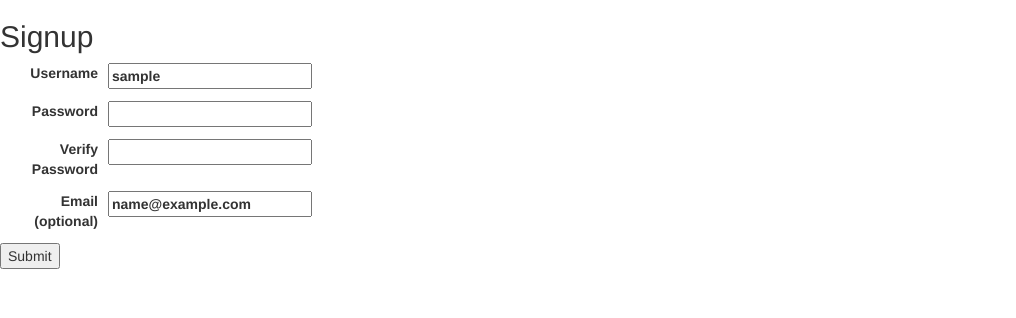
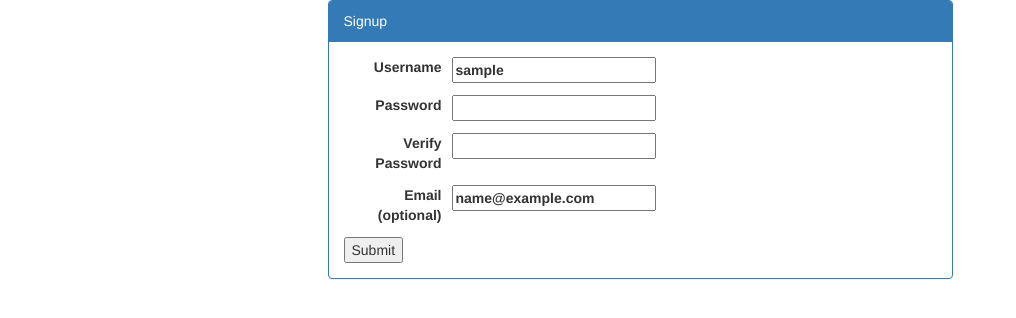
Before and after one commit to alklyn/multiuser_blog, a Python web app: template templates/signup.html in a window 1280 px wide. Shown: the top 318 px of the page, without its empty margins (0-1016 px from the left). Run offline with Jinja, Linux system fonts and the light colour scheme; the template is opened without the code that fills it: most values are stand-ins (such as "Sample title", 1, 10 or a date in 2020); some libraries are stand-ins or nearby versions.

Commit message:
Update layout of signup page.

```diff
--- a/templates/blog.html
+++ b/templates/blog.html
@@ -39,7 +39,7 @@
         </div>
         {% else %}
         <div class="row">
-            <div class="col-md-6 col-md-offset-3 panel panel-primary">
+            <div class="col-md-6 col-md-offset-3 panel panel-warning">
                 <div class="panel-body">
                     <div class="post-header">No posts found.</pre>
                 </div>
--- a/templates/signup.html
+++ b/templates/signup.html
@@ -10,11 +10,12 @@
 {% endblock %}
 
 
-{% block header %}
-    <h2>Signup</h2>
-{% endblock %}
-
 {% block content %}
+<div class="row">
+    <div class="col-md-6 col-md-offset-3">
+        <div class="panel panel-primary">
+            <div class="panel-heading">Signup</div>
+                <div class="panel-body">
                     <form method="post">
                         <label class="input-box">
                             <div class="description">Username</div>
@@ -38,4 +39,8 @@
                         </label >
                         <input type="submit">
                     </form>
+                </div>
+        </div>
+    </div>
+</div>
 {% endblock %}
```
Lines whose indentation alone changed are shown as unchanged.
